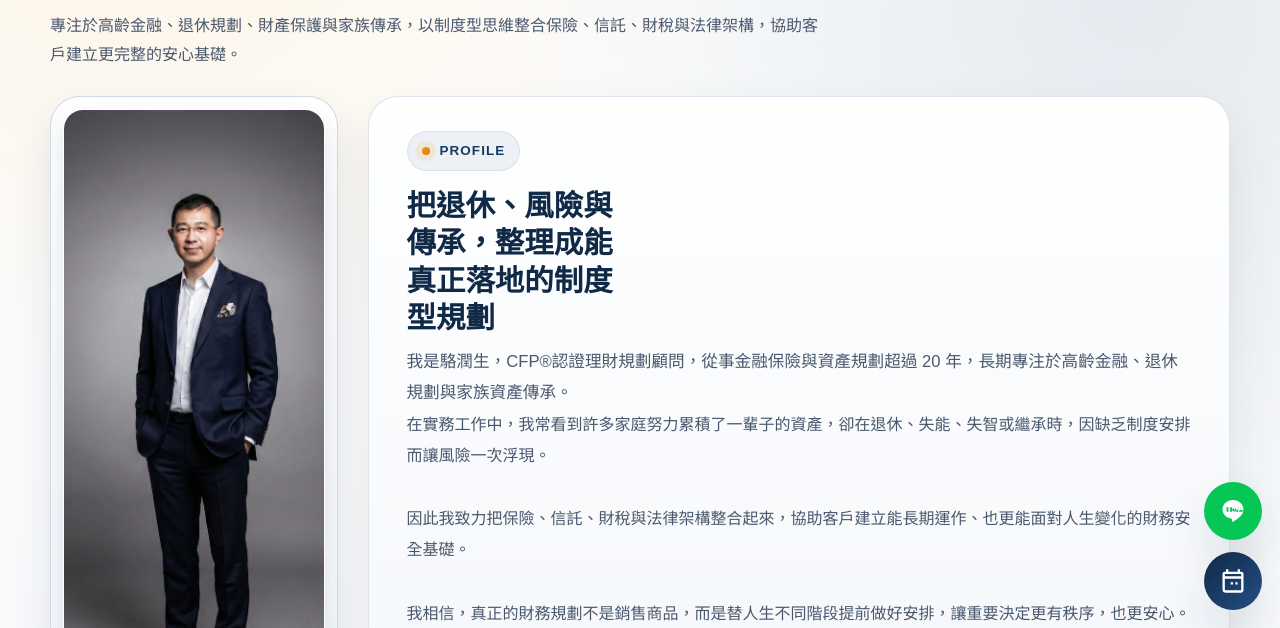
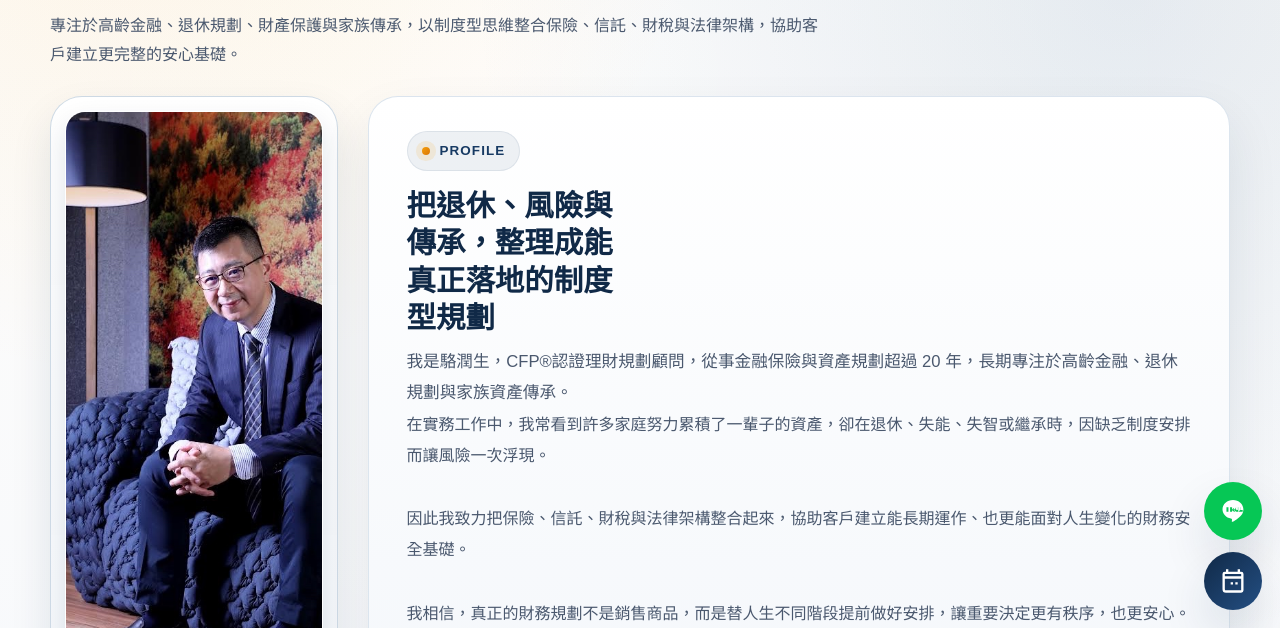
Before and after one commit to camel40tw-lgtm/lawrence-financial-site, a plain HTML site: page about.html in a window 1280 px wide. Shown: the part 172-800 px from the top of the page. Drawn offline with Linux system fonts and the light colour scheme.

Commit message:
Update about photo and CFP stat label

```diff
--- a/about.html
+++ b/about.html
@@ -110,8 +110,8 @@
         </div>
 
         <div class="grid-2-alt about-hero-grid">
-          <div class="profile-photo profile-photo-golden reveal">
-            <img src="images/lawrence-portrait.jpg" alt="駱潤生 Lawrence 形象照" width="1677" height="2500" loading="lazy" decoding="async" />
+          <div class="profile-photo profile-photo-golden about-photo-frame reveal">
+            <img src="images/lawrence-about-seated.jpg" alt="駱潤生 Lawrence 形象照" width="667" height="869" loading="lazy" decoding="async" />
           </div>
           <div class="panel about-intro-panel reveal">
             <span class="about-intro-kicker">PROFILE</span>
--- a/assets/styles.css
+++ b/assets/styles.css
@@ -479,6 +479,12 @@ button,input,textarea{font:inherit}
   display:flex;
   align-self:stretch;
 }
+.about-photo-frame{
+  width:min(100%, 352px);
+  padding:14px;
+  border-radius:32px;
+  box-shadow:0 20px 42px rgba(16,41,71,.11);
+}
 .profile-photo img{
   width:100%; aspect-ratio:4/5; object-fit:cover; object-position:center top;
 }
@@ -491,6 +497,9 @@ button,input,textarea{font:inherit}
   border:1px solid rgba(255,255,255,.96);
   box-shadow:0 12px 26px rgba(16,41,71,.12);
   object-position:center 12%;
+}
+.about-photo-frame img{
+  object-position:center 24%;
 }
 .about-intro-panel{
   padding:34px 38px 32px;
@@ -883,6 +892,7 @@ footer{padding:30px 0 38px; color:var(--slate-500); font-size:.95rem}
   .about-hero-grid{grid-template-columns:1fr}
   .profile-photo-golden{width:min(100%, 280px); align-self:center}
   .profile-photo-golden img{min-height:auto; height:auto; max-height:340px}
+  .about-photo-frame{width:min(100%, 300px)}
   .about-intro-panel{padding:30px 26px; height:auto}
 }
 @media (max-width:760px){
@@ -916,6 +926,8 @@ footer{padding:30px 0 38px; color:var(--slate-500); font-size:.95rem}
   .grid-2,.grid-2-alt,.about-hero-grid,.contact-grid,.article-shell{gap:22px}
   .profile-photo-golden{width:min(100%, 238px); padding:10px}
   .profile-photo-golden img{max-height:286px; object-position:center 10%}
+  .about-photo-frame{width:min(100%, 252px); padding:10px}
+  .about-photo-frame img{max-height:296px; object-position:center 22%}
   .about-intro-title{font-size:clamp(1.45rem, 7vw, 1.8rem)}
   .about-intro-lead{font-size:1rem; line-height:1.82; margin-bottom:18px}
   .panel p + p{margin-top:14px}
```
Also changed, not shown: index.html (+1 -1 lines), images/lawrence-about-seated.jpg (added).
